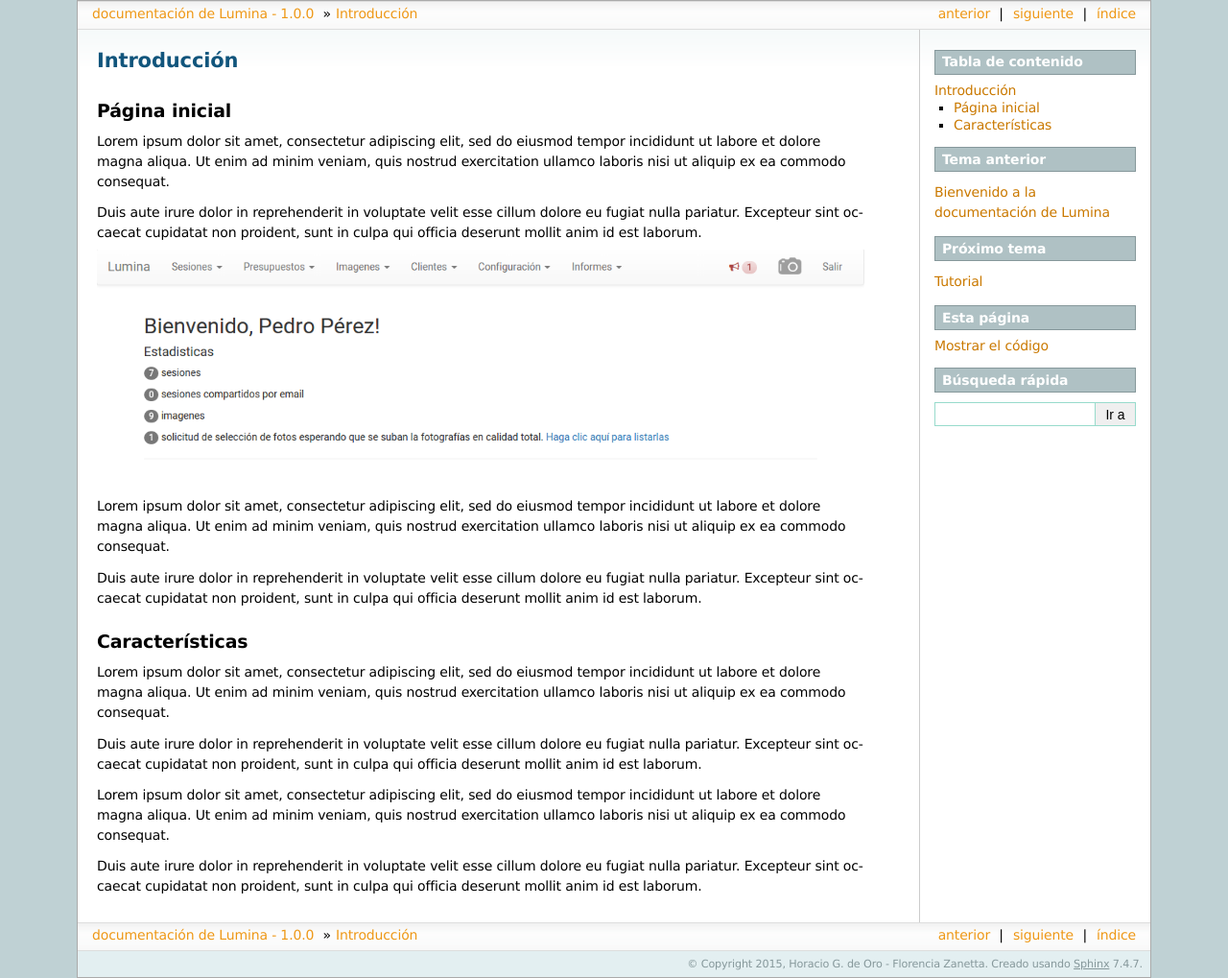
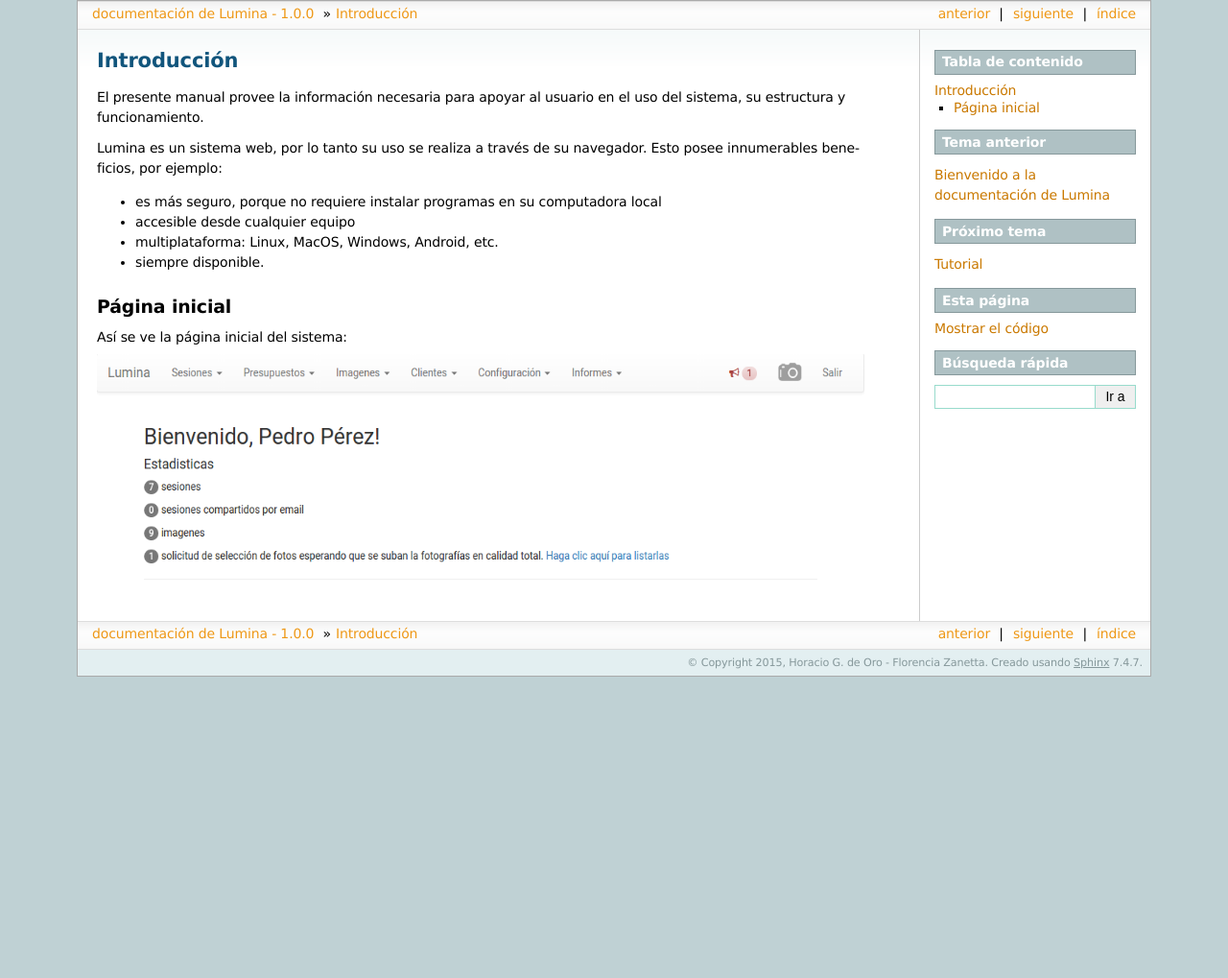
Before and after one commit to florzanetta/lumina, a Sphinx documentation site: the page built from doc/intro.rst, in a window 1280 px wide. Shown: the whole page at 96% size. Built offline with Sphinx 7.4.7, drawn with Linux system fonts in a browser that asks for light colours; after the commit the page ends 900 px from its top, so only the background shows below that.

Commit message:
Add doc to intro.rst

```diff
--- a/doc/intro.rst
+++ b/doc/intro.rst
@@ -1,37 +1,23 @@
 Introducción
 ============
+
+El presente manual provee la información necesaria para apoyar al usuario en el uso del sistema,
+su estructura y funcionamiento.
+
+Lumina es un sistema web, por lo tanto su uso se realiza a través de su navegador. Esto posee innumerables
+beneficios, por ejemplo:
+
+* es más seguro, porque no requiere instalar programas en su computadora local
+* accesible desde cualquier equipo
+* multiplataforma: Linux, MacOS, Windows, Android, etc.
+* siempre disponible.
+
 
 Página inicial
 --------------
 
-Lorem ipsum dolor sit amet, consectetur adipiscing elit, sed do eiusmod tempor incididunt ut labore et dolore magna
-aliqua. Ut enim ad minim veniam, quis nostrud exercitation ullamco laboris nisi ut aliquip ex ea commodo consequat.
-
-Duis aute irure dolor in reprehenderit in voluptate velit esse cillum dolore eu fugiat nulla pariatur. Excepteur
-sint occaecat cupidatat non proident, sunt in culpa qui officia deserunt mollit anim id est laborum.
-
+Así se ve la página inicial del sistema:
 
 .. image:: images/lumina-home.png
-
-Lorem ipsum dolor sit amet, consectetur adipiscing elit, sed do eiusmod tempor incididunt ut labore et dolore magna
-aliqua. Ut enim ad minim veniam, quis nostrud exercitation ullamco laboris nisi ut aliquip ex ea commodo consequat.
-
-Duis aute irure dolor in reprehenderit in voluptate velit esse cillum dolore eu fugiat nulla pariatur. Excepteur
-sint occaecat cupidatat non proident, sunt in culpa qui officia deserunt mollit anim id est laborum.
-
-
-
-Características
----------------
-
-Lorem ipsum dolor sit amet, consectetur adipiscing elit, sed do eiusmod tempor incididunt ut labore et dolore magna
-aliqua. Ut enim ad minim veniam, quis nostrud exercitation ullamco laboris nisi ut aliquip ex ea commodo consequat.
-
-Duis aute irure dolor in reprehenderit in voluptate velit esse cillum dolore eu fugiat nulla pariatur. Excepteur
-sint occaecat cupidatat non proident, sunt in culpa qui officia deserunt mollit anim id est laborum.
-
-Lorem ipsum dolor sit amet, consectetur adipiscing elit, sed do eiusmod tempor incididunt ut labore et dolore magna
-aliqua. Ut enim ad minim veniam, quis nostrud exercitation ullamco laboris nisi ut aliquip ex ea commodo consequat.
-
-Duis aute irure dolor in reprehenderit in voluptate velit esse cillum dolore eu fugiat nulla pariatur. Excepteur
-sint occaecat cupidatat non proident, sunt in culpa qui officia deserunt mollit anim id est laborum.
+   :scale: 80 %
+   :align: center
```
